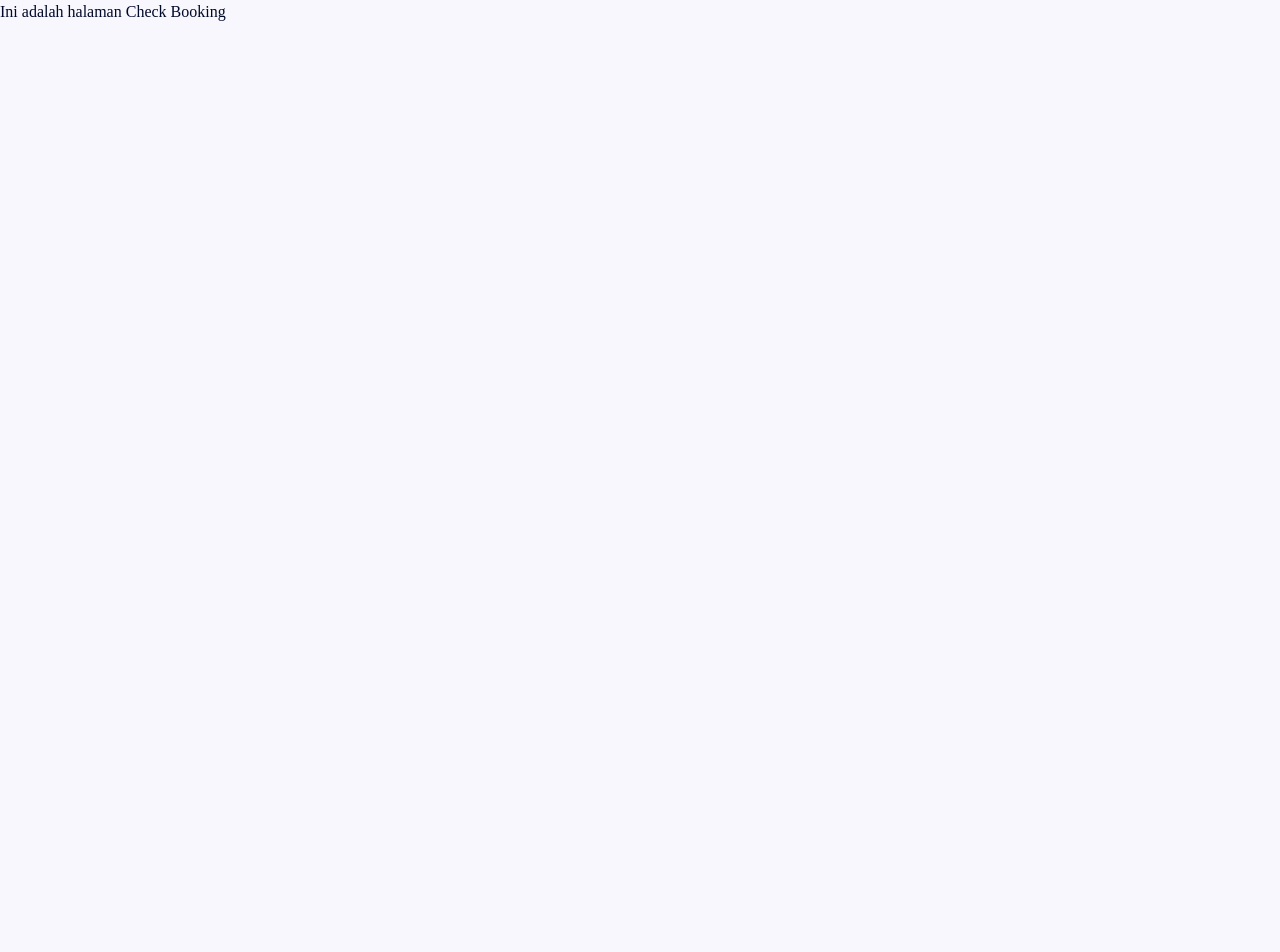
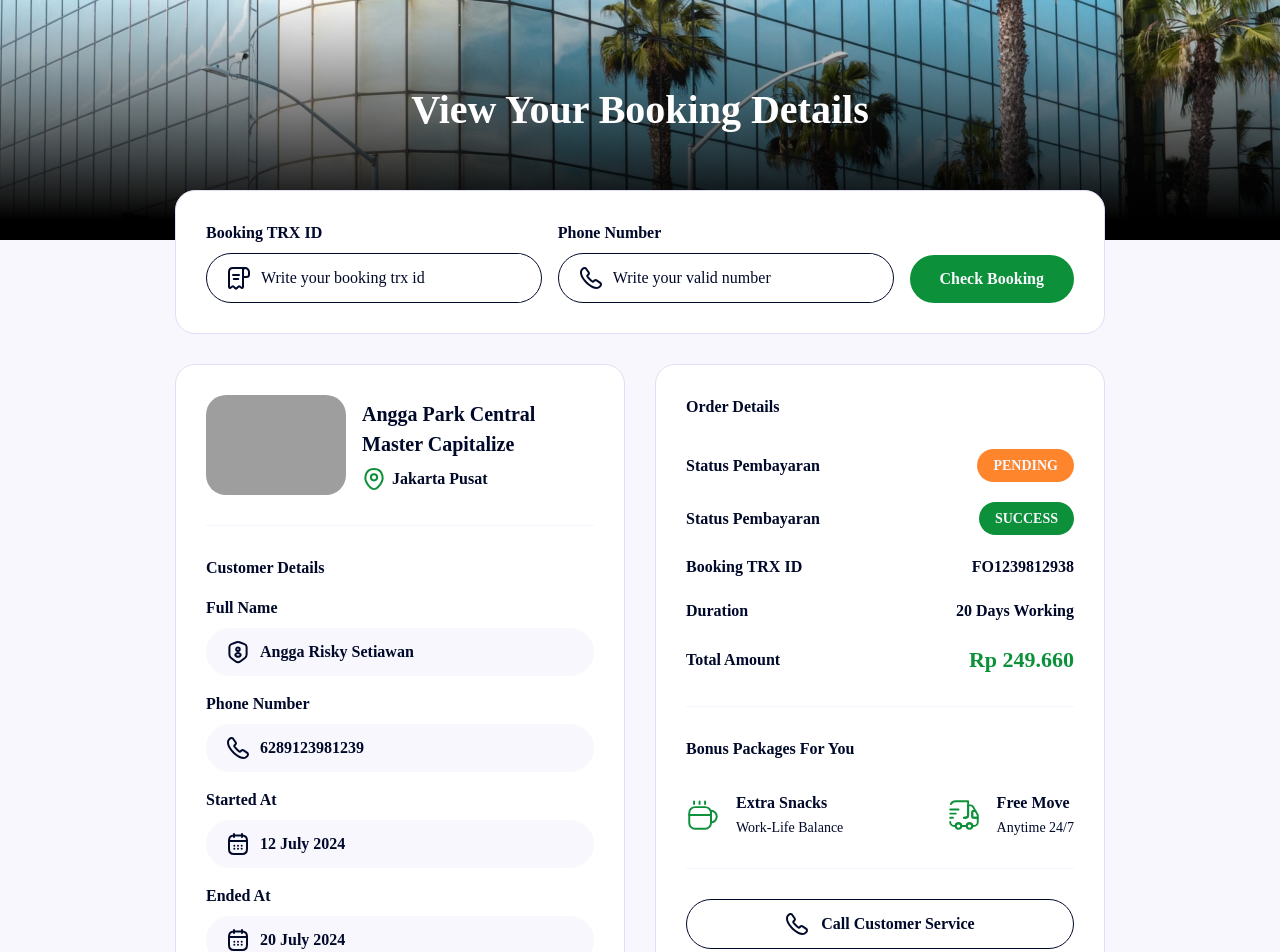
Before and after one commit to FatahRozaq/fe-rent-office-fath, a React (Vite) app: page /check-booking in a window 1280 px wide. Shown: the top 952 px of the page. Before the commit the page ends 800 px from the top, so only its background shows below. Built offline with nearby package versions, Linux system fonts and the light colour scheme; grey boxes are pictures that could not be loaded.

Commit message:
U0load check booking

```diff
--- a/src/pages/CheckBooking.tsx
+++ b/src/pages/CheckBooking.tsx
@@ -1,5 +1,235 @@
 export default function CheckBooking() {
     return (
-        <p>Ini adalah halaman Check Booking</p>
+        <>
+  <div
+    id="Banner"
+    className="relative w-full h-[240px] flex items-center shrink-0 overflow-hidden -mb-[50px]"
+  >
+    <h1 className="text-center mx-auto font-extrabold text-[40px] leading-[60px] text-white mb-5 z-20">
+      View Your Booking Details
+    </h1>
+    <div className="absolute w-full h-full bg-[linear-gradient(180deg,_rgba(0,0,0,0)_0%,#000000_91.83%)] z-10" />
+    <img
+      src="/assets/images/thumbnails/thumbnail-details-5.png"
+      className="absolute w-full h-full object-cover object-top"
+      alt=""
+    />
+  </div>
+  <section
+    id="Check-Booking"
+    className="relative flex flex-col w-[930px] shrink-0 gap-[30px] mx-auto mb-[100px] z-20"
+  >
+    <form
+      action=""
+      className="flex items-end rounded-[20px] border border-[#E0DEF7] p-[30px] gap-[16px] bg-white"
+    >
+      <div className="flex flex-col w-full gap-2">
+        <label className="font-semibold">
+          Booking TRX ID
+        </label>
+        <div className="flex items-center rounded-full border border-[#000929] px-5 gap-[10px] transition-all duration-300 focus-within:ring-2 focus-within:ring-[#0D903A]">
+          <img
+            src="/assets/images/icons/receipt-text-black.svg"
+            className="w-6 h-6"
+            alt="icon"
+          />
+          <input
+            type="text"
+            name="name"
+            id="name"
+            className="appearance-none outline-none w-full py-3 font-semibold placeholder:font-normal placeholder:text-[#000929]"
+            placeholder="Write your booking trx id"
+          />
+        </div>
+      </div>
+      <div className="flex flex-col w-full gap-2">
+        <label className="font-semibold">
+          Phone Number
+        </label>
+        <div className="flex items-center rounded-full border border-[#000929] px-5 gap-[10px] transition-all duration-300 focus-within:ring-2 focus-within:ring-[#0D903A]">
+          <img
+            src="/assets/images/icons/call-black.svg"
+            className="w-6 h-6"
+            alt="icon"
+          />
+          <input
+            type="tel"
+            name="phone"
+            id="phone"
+            className="appearance-none outline-none w-full py-3 font-semibold placeholder:font-normal placeholder:text-[#000929]"
+            placeholder="Write your valid number"
+          />
+        </div>
+      </div>
+      <button
+        type="submit"
+        className="flex items-center justify-center rounded-full p-[12px_30px] gap-3 bg-[#0D903A] font-bold text-[#F7F7FD]"
+      >
+        <span className="text-nowrap">Check Booking</span>
+      </button>
+    </form>
+    <div id="Result" className="grid grid-cols-2 gap-[30px]">
+      <div className="flex flex-col h-fit shrink-0 rounded-[20px] border border-[#E0DEF7] p-[30px] gap-[30px] bg-white">
+        <div className="flex items-center gap-4">
+          <div className="flex shrink-0 w-[140px] h-[100px] rounded-[20px] overflow-hidden">
+            <img
+              src="/assets/images/thumbnails/thumbnail-details-4.png"
+              className="w-full h-full object-cover"
+              alt="thumbnail"
+            />
+          </div>
+          <div className="flex flex-col gap-2">
+            <p className="font-bold text-xl leading-[30px]">
+              Angga Park Central <br /> Master Capitalize
+            </p>
+            <div className="flex items-center gap-[6px]">
+              <img
+                src="/assets/images/icons/location.svg"
+                className="w-6 h-6"
+                alt="icon"
+              />
+              <p className="font-semibold">Jakarta Pusat</p>
+            </div>
+          </div>
+        </div>
+        <hr className="border-[#F6F5FD]" />
+        <div className="flex flex-col gap-4">
+          <h2 className="font-bold">Customer Details</h2>
+          <div className="flex flex-col gap-2">
+            <h3 className="font-semibold">Full Name</h3>
+            <div className="flex items-center rounded-full px-5 py-3 gap-[10px] bg-[#F7F7FD]">
+              <img
+                src="/assets/images/icons/security-user-black.svg"
+                className="w-6 h-6"
+                alt="icon"
+              />
+              <p className="font-semibold">Angga Risky Setiawan</p>
+            </div>
+          </div>
+          <div className="flex flex-col gap-2">
+            <h3 className="font-semibold">
+              Phone Number
+            </h3>
+            <div className="flex items-center rounded-full px-5 py-3 gap-[10px] bg-[#F7F7FD]">
+              <img
+                src="/assets/images/icons/call-black.svg"
+                className="w-6 h-6"
+                alt="icon"
+              />
+              <p className="font-semibold">6289123981239</p>
+            </div>
+          </div>
+          <div className="flex flex-col gap-2">
+            <h3 className="font-semibold">
+              Started At
+            </h3>
+            <div className="flex items-center rounded-full px-5 py-3 gap-[10px] bg-[#F7F7FD]">
+              <img
+                src="/assets/images/icons/calendar-black.svg"
+                className="w-6 h-6"
+                alt="icon"
+              />
+              <p className="font-semibold">12 July 2024</p>
+            </div>
+          </div>
+          <div className="flex flex-col gap-2">
+            <h3 className="font-semibold">
+              Ended At
+            </h3>
+            <div className="flex items-center rounded-full px-5 py-3 gap-[10px] bg-[#F7F7FD]">
+              <img
+                src="/assets/images/icons/calendar-black.svg"
+                className="w-6 h-6"
+                alt="icon"
+              />
+              <p className="font-semibold">20 July 2024</p>
+            </div>
+          </div>
+        </div>
+        <hr className="border-[#F6F5FD]" />
+        <div className="flex items-center gap-3">
+          <img
+            src="/assets/images/icons/shield-tick.svg"
+            className="w-[30px] h-[30px]"
+            alt="icon"
+          />
+          <p className="font-semibold leading-[28px]">
+            Privasi Anda aman bersama kami.
+          </p>
+        </div>
+      </div>
+      <div className="flex flex-col h-fit shrink-0 rounded-[20px] border border-[#E0DEF7] p-[30px] gap-[30px] bg-white">
+        <h2 className="font-bold">Order Details</h2>
+        <div className="flex flex-col gap-5">
+          <div className="flex items-center justify-between">
+            <p className="font-semibold">Status Pembayaran</p>
+            <p className="rounded-full w-fit p-[6px_16px] bg-[#FF852D] font-bold text-sm leading-[21px] text-[#F7F7FD]">
+              PENDING
+            </p>
+          </div>
+          <div className="flex items-center justify-between">
+            <p className="font-semibold">Status Pembayaran</p>
+            <p className="rounded-full w-fit p-[6px_16px] bg-[#0D903A] font-bold text-sm leading-[21px] text-[#F7F7FD]">
+              SUCCESS
+            </p>
+          </div>
+          <div className="flex items-center justify-between">
+            <p className="font-semibold">Booking TRX ID</p>
+            <p className="font-bold">FO1239812938</p>
+          </div>
+          <div className="flex items-center justify-between">
+            <p className="font-semibold">Duration</p>
+            <p className="font-bold">20 Days Working</p>
+          </div>
+          <div className="flex items-center justify-between">
+            <p className="font-semibold">Total Amount</p>
+            <p className="font-bold text-[22px] leading-[33px] text-[#0D903A]">
+              Rp 249.660
+            </p>
+          </div>
+        </div>
+        <hr className="border-[#F6F5FD]" />
+        <h2 className="font-bold">Bonus Packages For You</h2>
+        <div className="flex justify-between">
+          <div className="flex items-center gap-4">
+            <img
+              src="/assets/images/icons/coffee.svg"
+              className="w-[34px] h-[34px]"
+              alt="icon"
+            />
+            <div className="flex flex-col gap-[2px]">
+              <p className="font-bold">Extra Snacks</p>
+              <p className="text-sm leading-[21px]">Work-Life Balance</p>
+            </div>
+          </div>
+          <div className="flex items-center gap-4">
+            <img
+              src="/assets/images/icons/group.svg"
+              className="w-[34px] h-[34px]"
+              alt="icon"
+            />
+            <div className="flex flex-col gap-[2px]">
+              <p className="font-bold">Free Move</p>
+              <p className="text-sm leading-[21px]">Anytime 24/7</p>
+            </div>
+          </div>
+        </div>
+        <hr className="border-[#F6F5FD]" />
+        <a
+          href=""
+          className="flex items-center justify-center w-full rounded-full border border-[#000929] p-[12px_20px] gap-3 bg-white font-semibold"
+        >
+          <img
+            src="/assets/images/icons/call-black.svg"
+            className="w-6 h-6"
+            alt="icon"
+          />
+          <span>Call Customer Service</span>
+        </a>
+      </div>
+    </div>
+  </section>
+</>
+
     )
 }
--- a/src/pages/SuccessBooking.tsx
+++ b/src/pages/SuccessBooking.tsx
@@ -1,13 +1,15 @@
-import { useLocation } from "react-router-dom";
+import { Link, useLocation } from "react-router-dom";
+import Navbar from "../components/Navbar";
 
 export default function SuccessBooking() {
-
   const location = useLocation();
-    const {office, booking} = location.state;
+  const { office, booking } = location.state;
 
   const baseUrl = "http://127.0.0.1:8000/storage";
 
   return (
+    <>
+      <Navbar></Navbar>
       <section className="flex flex-1 py-10">
         <div className="flex flex-col w-[450px] m-auto rounded-[20px] border border-[#E0DEF7] p-[30px] gap-[30px] bg-white">
           <div className="flex items-center gap-4">
@@ -30,9 +32,7 @@ export default function SuccessBooking() {
               />
             </div>
             <div className="flex flex-col gap-2">
-            <p className="font-bold text-xl leading-[30px]">
-              {office.name}
-            </p>
+              <p className="font-bold text-xl leading-[30px]">{office.name}</p>
               <div className="flex items-center gap-[6px]">
                 <img
                   src="/assets/images/icons/location.svg"
@@ -62,13 +62,13 @@ export default function SuccessBooking() {
             Pesanan Anda sedang kami proses, kami akan menginformasikan status
             Anda melalui SMS
           </p>
-        <a
-          href="view-booking-details.html"
-          className="flex items-center justify-center w-full rounded-full p-[16px_26px] gap-3 bg-[#0D903A] font-bold text-[#F7F7FD]"
-        >
+          <Link to={`/check-booking`}>
+            <div className="flex items-center justify-center w-full rounded-full p-[16px_26px] gap-3 bg-[#0D903A] font-bold text-[#F7F7FD]">
               <span>View Booking Details</span>
-        </a>
+            </div>
+          </Link>
         </div>
       </section>
+    </>
   );
 }
```
Lines whose indentation alone changed are shown as unchanged.
